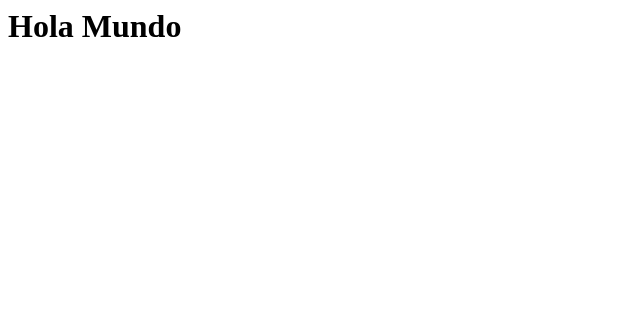
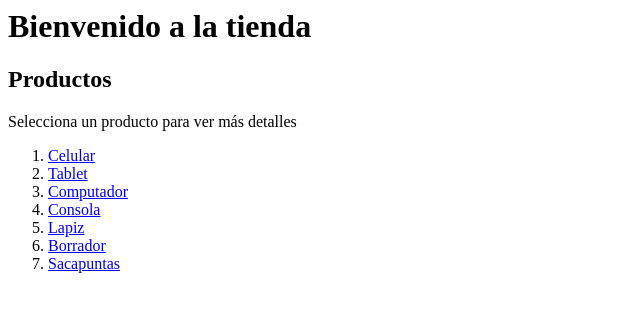
Before and after one commit to mastercelta/lp2-taller1, a Flask app: page / in a window 1280 px wide. Shown: the top 312 px of the page, without its empty margins (0-640 px from the left). Run offline with Flask 3, Linux system fonts and the light colour scheme.

Commit message:
Taller 1 cambio

```diff
--- a/app.py
+++ b/app.py
@@ -1,11 +1,20 @@
 from flask import Flask, render_template
+from datos import productos
+
 
 app = Flask(__name__)
 
+
 @app.route("/")
+def index():
+    return render_template("index.html", productos=productos)
 
-def hola():
-    return render_template("index.html")
+
+@app.route("/producto/<string:nombre>")
+def producto(nombre):
+    producto = [p for p in productos if p["nombre"].lower() == nombre.lower()]
+    return render_template("producto.html", producto=producto[0])
+
 
 if __name__ == "__main__":
-    app.run()
+    app.run(host="0.0.0.0", port=5000, debug=True)
--- /dev/null
+++ b/datos.py
@@ -0,0 +1,9 @@
+productos = [
+    {"nombre": "Celular", "precio": 1250},
+    {"nombre": "Tablet", "precio": 800},
+    {"nombre": "Computador", "precio": 2500},
+    {"nombre": "Consola", "precio": 1200},
+    {"nombre": "Lapiz", "precio": 5},
+    {"nombre": "Borrador", "precio": 1.2},
+    {"nombre": "Sacapuntas", "precio": 10},
+]
--- a/templates/index.html
+++ b/templates/index.html
@@ -1,8 +1,14 @@
 <html>
 <head>
-    <title>Hola Mundo</title>
-</head>
-<body>
-    <h1>Hola Mundo</h1>
-</body>
+    <title>Tienda</title>
+    <body>
+    <h1>Bienvenido a la tienda</h1>
+    <h2>Productos</h2>
+    <p>Selecciona un producto para ver más detalles</p>
+    <ol>
+    {% for producto in productos %}
+        <li><a href="/producto/{{ producto.nombre }}">{{ producto.nombre }}</a></li>
+    {% endfor %}
+    </ol>
+    </body>
 </html>
```
Also changed, not shown: templates/producto.html (added, +15 -0 lines), static/Borrador.png (added), static/Celular.png (added), static/Computador.png (added), static/Consola.png (added), static/Lapiz.png (added), static/Sacapuntas.png (added), static/Tablet.png (added).
